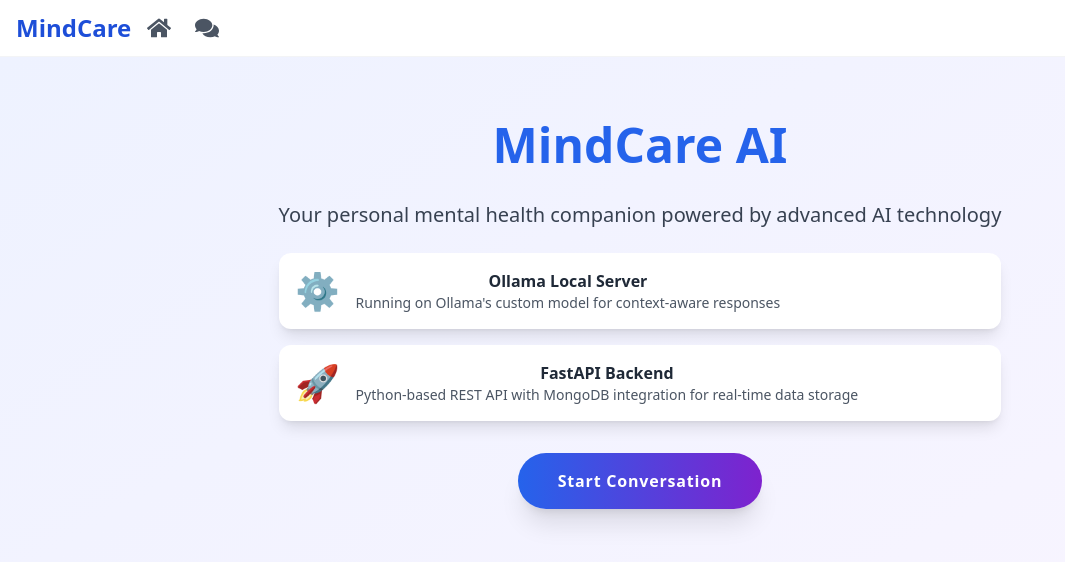
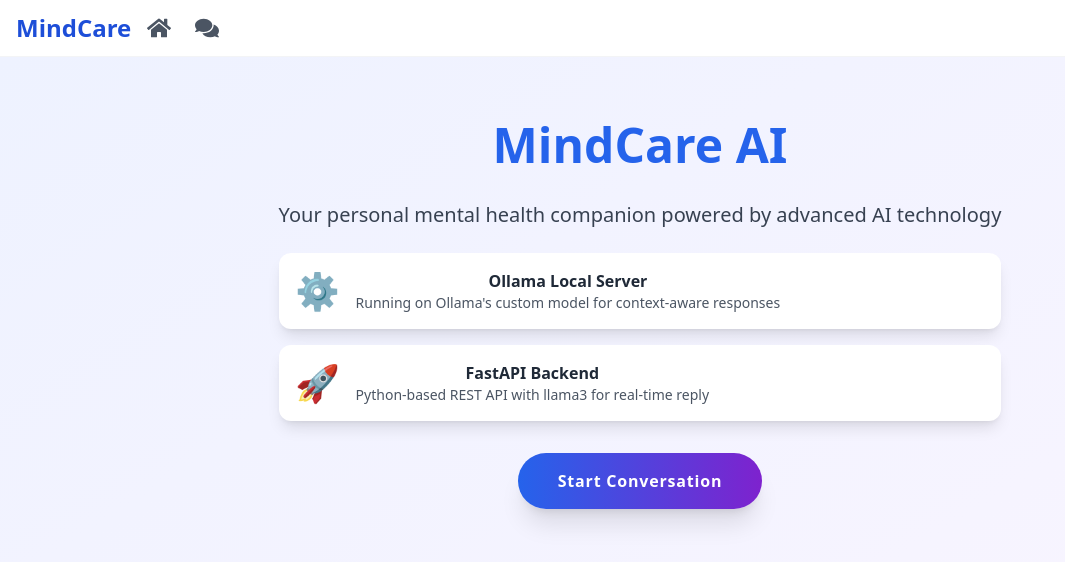
Before and after one commit to md-hameem/MindCare, a React (Create React App) app in the folder frontend/: page / in a window 1280 px wide. Shown: the top 562 px of the page, without its empty margins (0-1065 px from the left). Built offline with nearby package versions, Linux system fonts and the light colour scheme.

Commit message:
cleaned code

```diff
--- a/frontend/src/components/chatbot.js
+++ b/frontend/src/components/chatbot.js
@@ -1,12 +1,11 @@
 import { useState, useEffect } from 'react';
-import { motion, AnimatePresence } from 'framer-motion';
+import { motion } from 'framer-motion';
 import { RiSendPlaneFill } from 'react-icons/ri';
-import { Link } from 'react-router-dom';
 
 const ChatInterface = () => {
   const [messages, setMessages] = useState([]);
   const [input, setInput] = useState('');
-  const [typing, setTyping] = useState(false);
+  // const [typing, setTyping] = useState(false);
   const [isThinking, setIsThinking] = useState(false);
 
   useEffect(() => {
--- a/frontend/src/components/landingpage.js
+++ b/frontend/src/components/landingpage.js
@@ -77,7 +77,7 @@
                 <div>
                   <h3 className="font-semibold text-gray-800">FastAPI Backend</h3>
                   <p className="text-sm text-gray-600">
-                    Python-based REST API with MongoDB integration for real-time data storage
+                    Python-based REST API with llama3 for real-time reply
                   </p>
                 </div>
               </motion.div>
```
